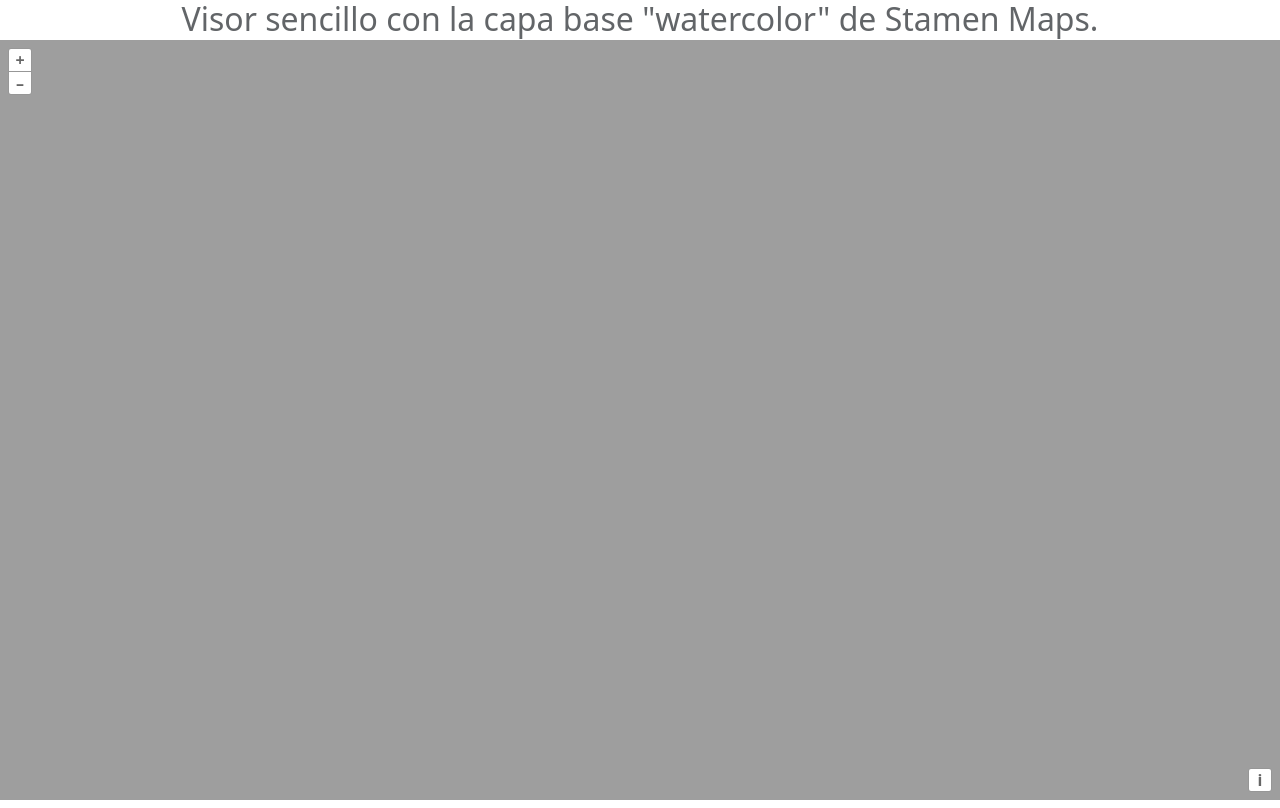
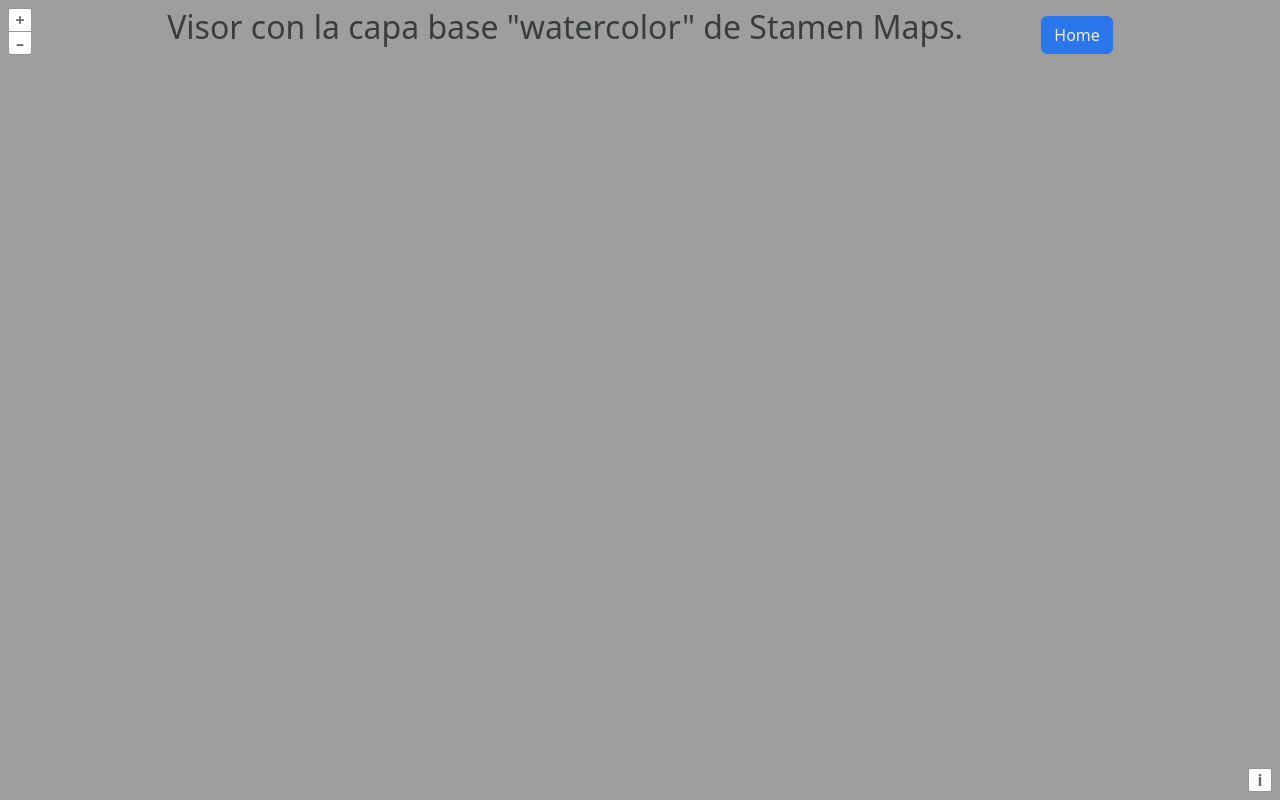
Before and after one commit to AlexGeoDev/web_gis, a website built with Vite: page index.html in a window 1280 px wide. Built offline with nearby package versions, Linux system fonts and the light colour scheme.

Commit message:
Visor1 ready

```diff
--- a/index.html
+++ b/index.html
@@ -9,7 +9,10 @@
   </head>
   <body>
     <header class="header">
-      <h2>Visor sencillo con la capa base "watercolor" de Stamen Maps.</h2>
+      <h2>Visor con la capa base "watercolor" de Stamen Maps.</h2>
+      <a href="https://webgis-openlayers.vercel.app/">
+        <button class="btn btn-primary">Home</button>
+      </a>
     </header>
     <main>
       <div id="map" ></div>
--- a/style.css
+++ b/style.css
@@ -5,7 +5,6 @@
   height: 100%;
 }
 #map {
-  margin-top: 2.5rem;
   position: absolute;
   top: 0;
   bottom: 0;
@@ -13,12 +12,13 @@
 }
 
 .header {
-  margin: auto;
-  background-color: rgb(255, 255, 255);
-  opacity: .7;
+  margin: 0.5rem auto;
+  position: sticky;
+  opacity: .8;
   width: 80vw;
   text-align: center;
   display: flex;
-  justify-content: center;
-  align-items: center;
+  justify-content: space-around;
+  align-items: baseline;
+  z-index: 1;
 }
```
